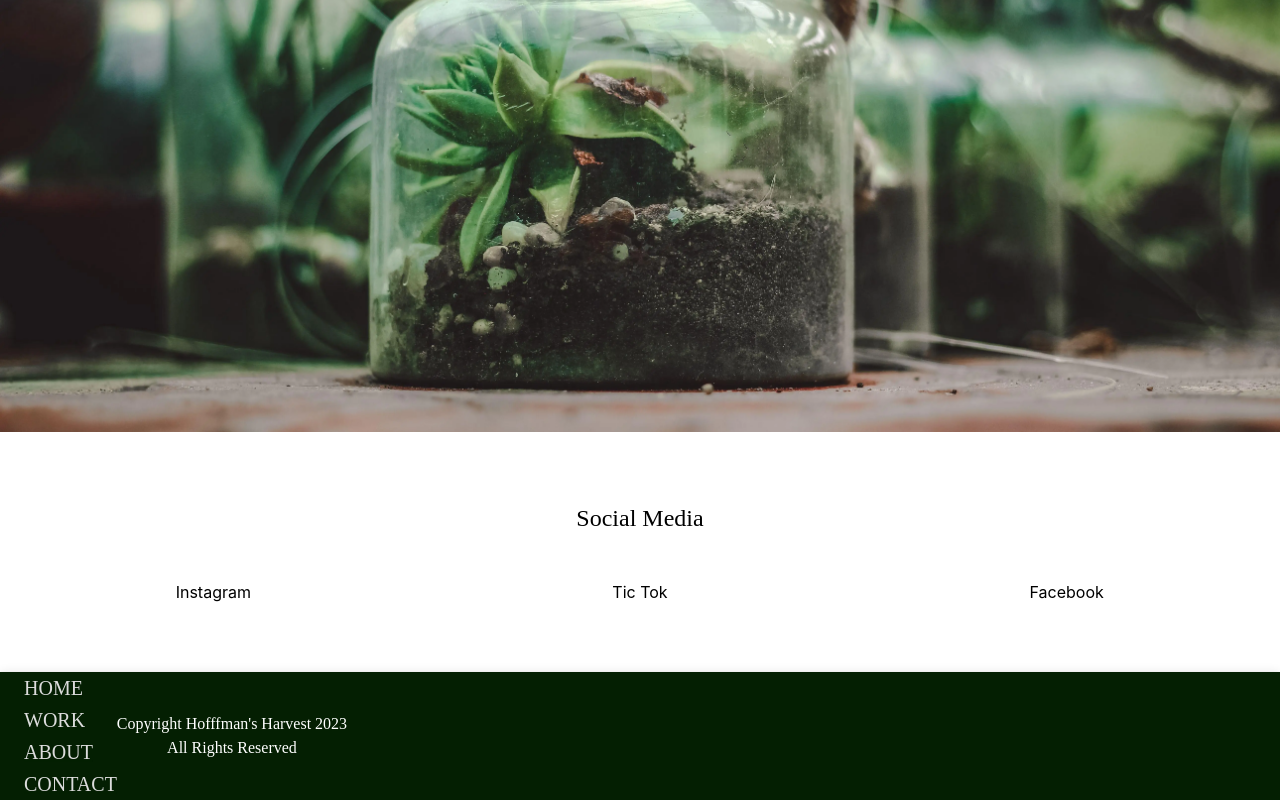
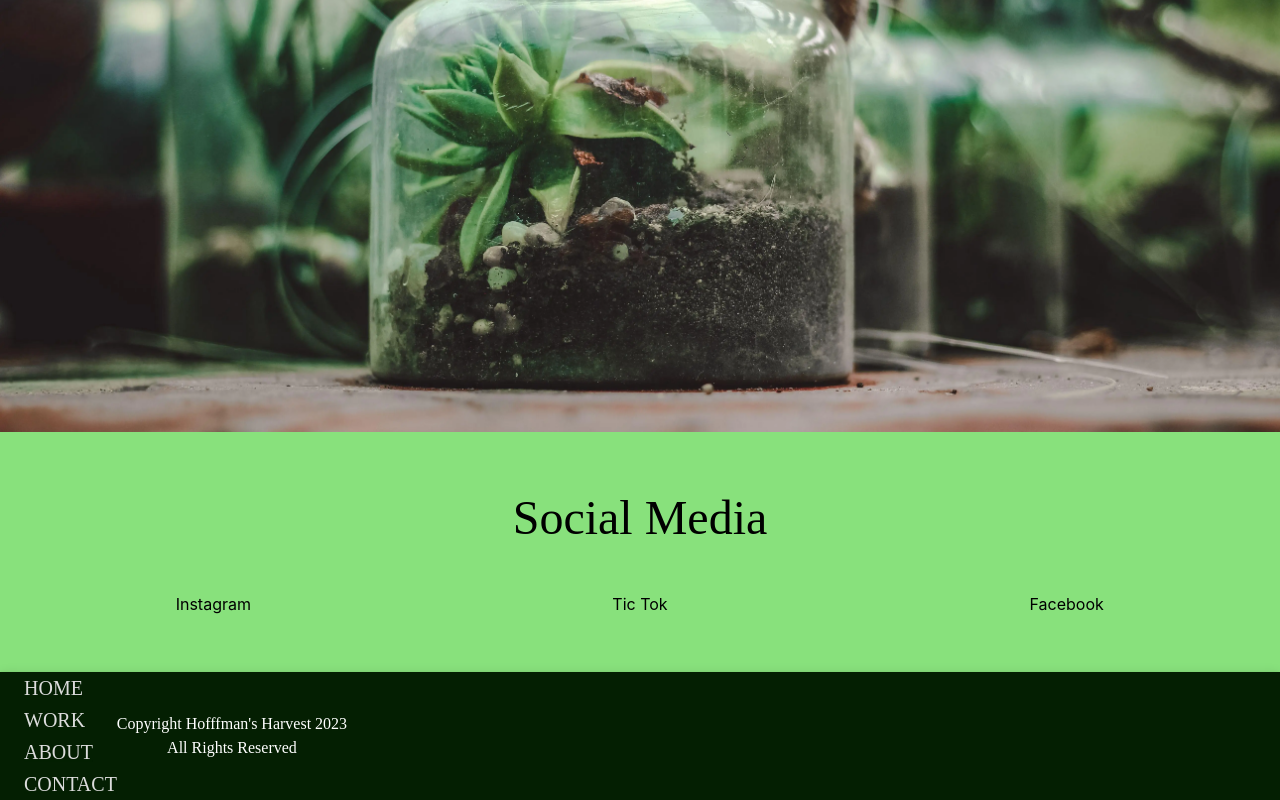
Before and after one commit to SABaltz/hoffmans-harvest, a React (Create React App) app: page / in a window 1280 px wide. Shown: the part 432-1232 px from the top of the page. Built offline with nearby package versions, Linux system fonts and the light colour scheme.

Commit message:
Update HomePage.tsx secondar color for social media background

```diff
--- a/src/components/home-page/HomePage.tsx
+++ b/src/components/home-page/HomePage.tsx
@@ -3,7 +3,7 @@ import React from "react";
 import terrariumWallpaper from "../../static/terranium-wallpaper.webp"
 import {Box, Grid} from "@mui/material";
 import Typography from "@mui/material/Typography";
-import { textContrastColor} from '../../global-parameters/Parameters'
+import {secondaryColor, textContrastColor} from '../../global-parameters/Parameters'
 import {centerVertHoriz} from "../../global-parameters/Styles";
 
 export default function HomePage() {
@@ -37,11 +37,12 @@ export default function HomePage() {
                 sx={{
                     width: '100vw',
                     height: '30vh',
+                    backgroundColor: secondaryColor,
                     ...centerVertHoriz
                 }}>
                 <Grid container>
                     <Grid item xs={12} sx={{...centerVertHoriz, paddingBottom: '3rem'}}>
-                        <Typography variant={'h5'} color={textContrastColor}>
+                        <Typography variant={'h3'} color={textContrastColor}>
                             Social Media
                         </Typography>
                     </Grid>
--- a/src/global-parameters/Parameters.ts
+++ b/src/global-parameters/Parameters.ts
@@ -3,7 +3,7 @@ const navOptions = ['home', 'work', 'about', 'contact']
 
 const primaryColor = '#041f02'
 
-const secondaryColor = '#237c18'
+const secondaryColor = '#88e17c'
 
 const hoverColor = '#2a7310'
 
```
